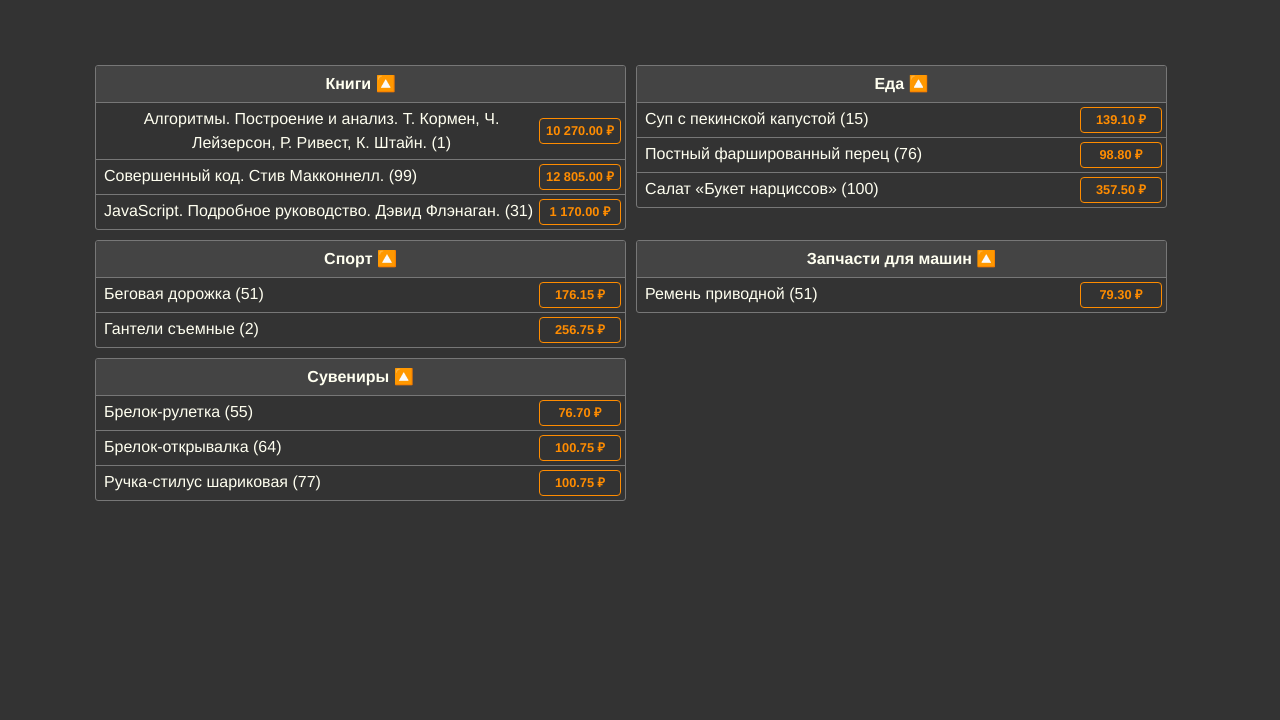
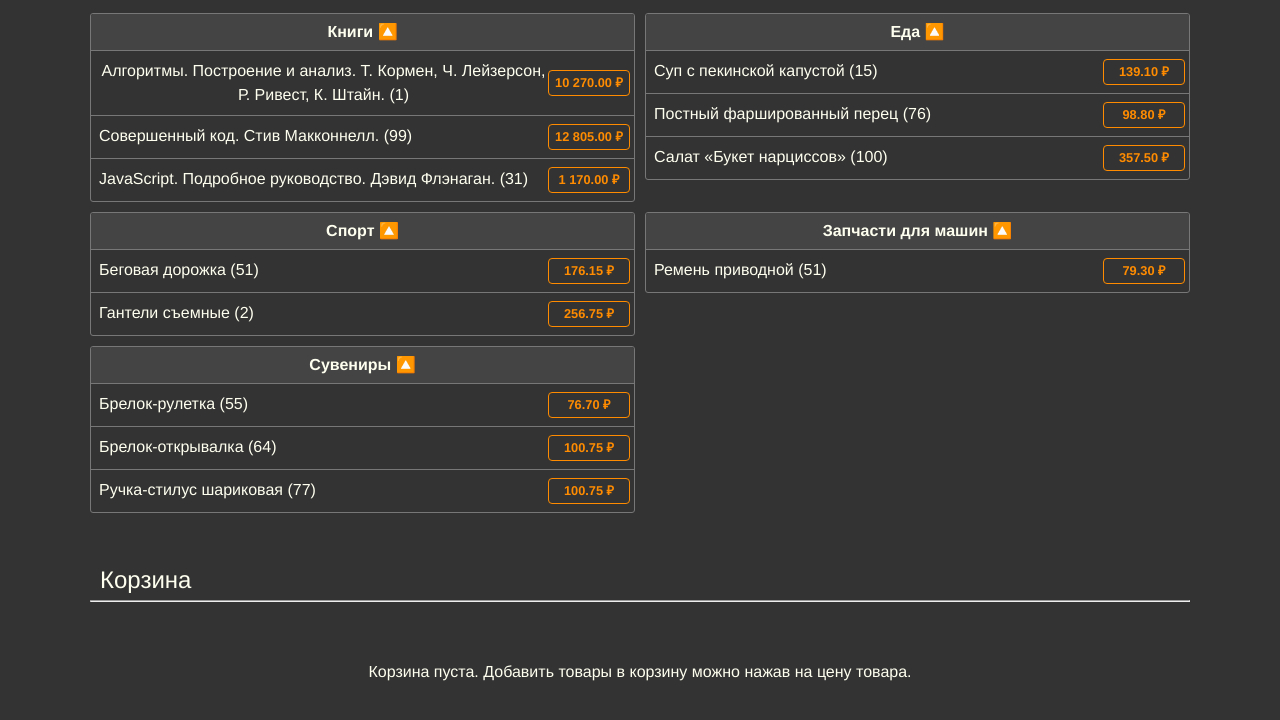
Before and after one commit to Dyasik/vue-shop, a Vue app: page / in a window 1280 px wide. Shown: the top 720 px of the page. Built offline with nearby package versions, Linux system fonts and the light colour scheme.

Commit message:
Cart header; clear cart functionality; total calculation; minor style and code-style fixes

```diff
--- a/src/App.vue
+++ b/src/App.vue
@@ -24,7 +24,7 @@ export default {
   },
   methods: {
     async loadAllProducts() {
-      let products;
+      let products
 
       try {
         products = await api.getAllProducts()
@@ -39,7 +39,7 @@ export default {
     },
 
     async loadAvailableProducts() {
-      let response;
+      let response
 
       try {
         response = await api.getAvailableProducts()
@@ -69,6 +69,7 @@ body {
   -moz-osx-font-smoothing: grayscale;
   text-align: center;
   color: ivory;
-  margin-top: 60px;
+  margin: auto;
+  max-width: 1100px;
 }
 </style>
--- a/src/components/Cart.vue
+++ b/src/components/Cart.vue
@@ -1,28 +1,88 @@
 <template>
-  <div>
-    <div v-for="(products, category) in cartProducts" :key="category">
-      <h1>{{ category }}</h1>
-      <ul>
-        <li v-for="productEntry in products"
+  <div class="cart">
+    <div class="header">
+      <span>Корзина</span>
+      <span
+          v-if="!isCartEmpty"
+          class="clear"
+          @click="clearCart"
+      >
+        Очистить
+      </span>
+    </div>
+
+    <hr/>
+
+    <div v-if="isCartEmpty" class="empty">
+      Корзина пуста. Добавить товары в корзину можно нажав на цену товара.
+    </div>
+    <template v-else>
+      <div v-for="(products, category) in cartProducts" :key="category">
+        <div class="category">
+          {{ category }}
+        </div>
+        <div v-for="productEntry in products"
             :key="productEntry.product.productId">
           {{ productEntry.product.name }}: {{ productEntry.product.price }} * {{ productEntry.count }}
-        </li>
-      </ul>
-    </div>
+        </div>
+      </div>
+
+      <div class="total">Итого: {{ total | formatPrice }}</div>
+    </template>
   </div>
 </template>
 
 <script>
+  import { MUTATIONS } from '../store'
+  import formatPrice from '../filters/formatPrice'
+
   export default {
     name: 'Cart',
     computed: {
       cartProducts: function () {
         return this.$store.getters.cartProducts
-      }
+      },
+      isCartEmpty: function () {
+        return !Object.keys(this.$store.getters.cartProducts).length
+      },
+      total: function () {
+        return Object.values(this.cartProducts)
+          .flat()
+          .reduce((sum, cartItem) => sum + cartItem.product.price * cartItem.count, 0)
+      },
+    },
+    methods: {
+      clearCart() {
+        this.$store.commit(MUTATIONS.CLEAR_CART)
+      },
+    },
+    filters: {
+      formatPrice,
     }
   }
 </script>
 
 <style scoped>
+  .cart {
+    margin: 50px 0;
+  }
 
+  .header {
+    text-align: left;
+    font-size: 1.5em;
+    padding: 0 10px;
+  }
+
+  .clear {
+    font-size: .6em;
+    float: right;
+    border: 1px solid;
+    border-radius: 4px;
+    padding: 0 5px;
+    cursor: pointer;
+  }
+
+  .empty {
+    padding-top: 50px;
+  }
 </style>
--- a/src/components/Products.vue
+++ b/src/components/Products.vue
@@ -16,7 +16,7 @@
 
 <script>
   import Category from './product-components/Category'
-  import Product from './product-components/Product';
+  import Product from './product-components/Product'
 
   export default {
     name: 'Products',
@@ -34,7 +34,7 @@
   display: flex;
   flex-wrap: wrap;
   align-items: flex-start;
-  max-width: 1100px;
+  justify-content: space-between;
   margin: auto;
   overflow-y: auto;
 }
--- a/src/components/product-components/Category.vue
+++ b/src/components/product-components/Category.vue
@@ -35,11 +35,12 @@
 
 <style scoped>
   .category {
-    flex-basis: calc(49% - 10px);
+    flex-basis: calc(50% - 5px);
     border: 1px solid #777;
     border-radius: 3px;
+    box-sizing: border-box;
     overflow: hidden;
-    margin: 5px;
+    margin: 5px 0;
   }
 
   .header {
--- a/src/components/product-components/Product.vue
+++ b/src/components/product-components/Product.vue
@@ -4,7 +4,7 @@
       {{ name }} ({{ count }})
     </div>
     <div class="price">
-      {{ price | formatPrice }}&nbsp;₽
+      {{ price | formatPrice }}
     </div>
   </div>
 </template>
@@ -48,7 +48,7 @@
   .product {
     display: flex;
     justify-content: space-between;
-    padding: 4px 4px 4px 8px;
+    padding: 8px 4px 8px 8px;
   }
 
   .product:not(:last-child) {
--- a/src/filters/formatPrice.js
+++ b/src/filters/formatPrice.js
@@ -21,7 +21,7 @@ export default (price) => {
   whole = chars.join('')
 
   // pad fractional part with zeroes
-  fraction = fraction?.padEnd(2, '0') || '00';
+  fraction = fraction?.padEnd(2, '0') || '00'
 
-  return whole + '.' + fraction
+  return whole + '.' + fraction + '\u00A0₽'
 }
--- a/src/store.js
+++ b/src/store.js
@@ -9,6 +9,7 @@ export const MUTATIONS = {
   SET_ALL_PRODUCTS: 'setAllProducts',
   SET_AVAILABLE_PRODUCTS: 'setAvailableProducts',
   ADD_PRODUCT_TO_CART: 'addProductToCart',
+  CLEAR_CART: 'clearCart',
 }
 
 export default new Vuex.Store({
@@ -58,7 +59,7 @@ export default new Vuex.Store({
     },
 
     [MUTATIONS.ADD_PRODUCT_TO_CART](state, productId) {
-      const { cart } = state;
+      const { cart } = state
 
       if (cart[productId]) {
         cart[productId]++
@@ -66,5 +67,9 @@ export default new Vuex.Store({
         Vue.set(cart, productId, 1)
       }
     },
+
+    [MUTATIONS.CLEAR_CART](state) {
+      state.cart = {}
+    },
   },
 })
```
